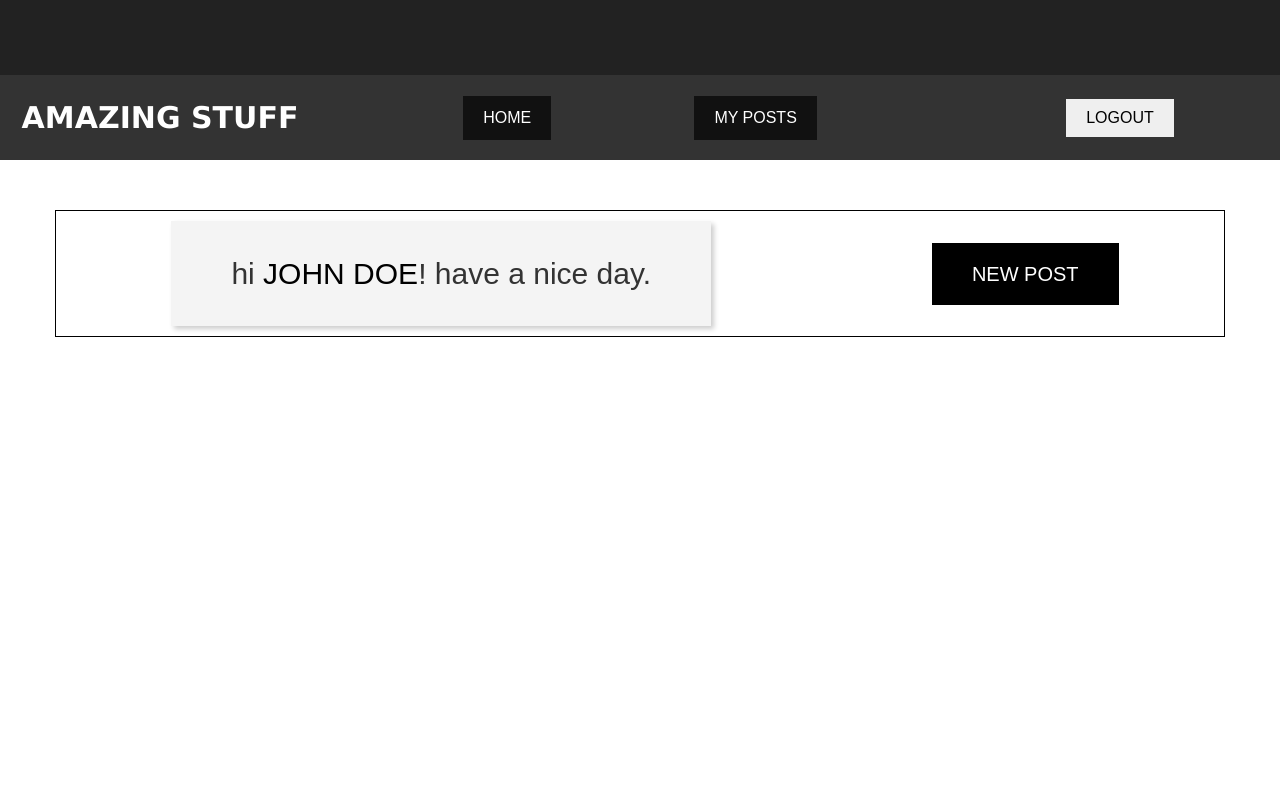
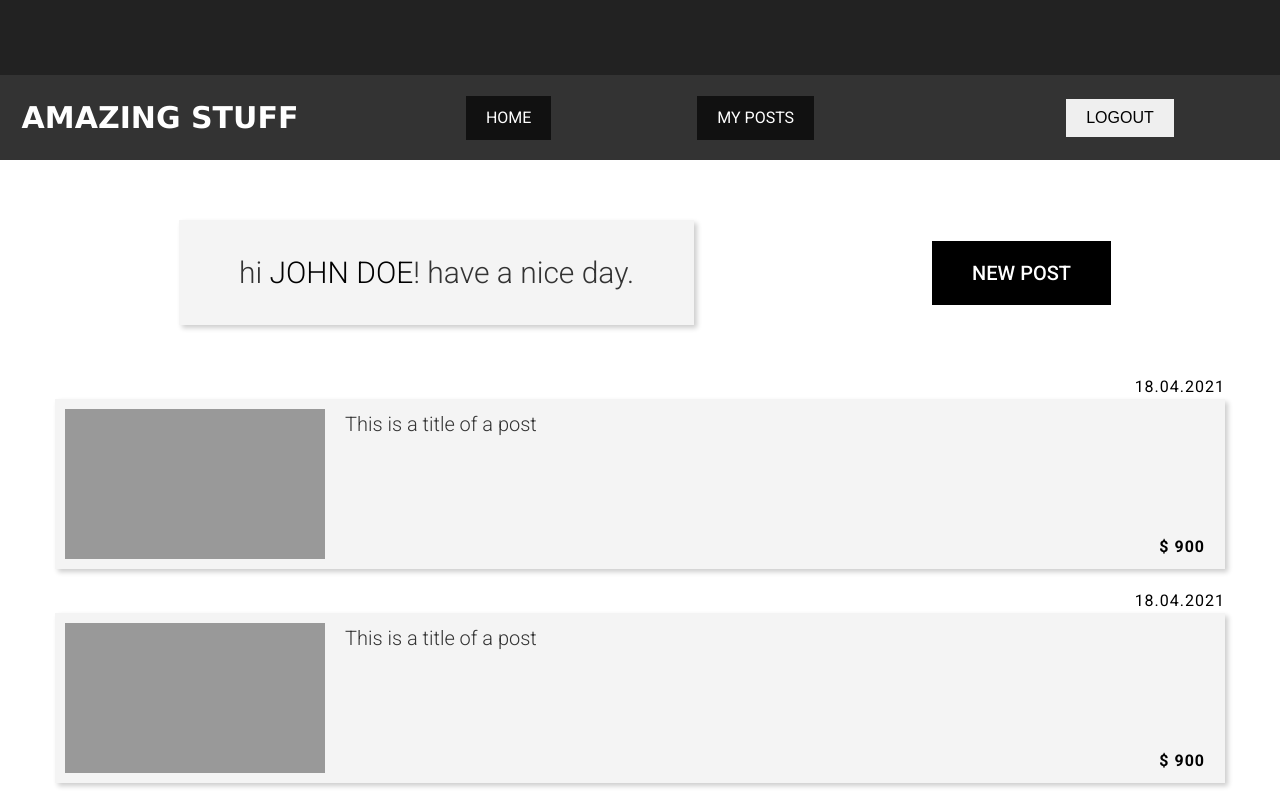
Before and after one commit to kherma/school-23-backend-workshop, a React (Create React App) app: page / in a window 1280 px wide. Both pictures are taken after a click on the button "LOGIN". Built offline with nearby package versions, Linux system fonts and the light colour scheme.

Commit message:
Add PostsList layout

```diff
--- a/public/index.html
+++ b/public/index.html
@@ -4,6 +4,11 @@
     <meta charset="utf-8" />
     <meta name="viewport" content="width=device-width, initial-scale=1" />
     <title>BackEnd Workshop</title>
+    <link rel="preconnect" href="https://fonts.gstatic.com" />
+    <link
+      href="https://fonts.googleapis.com/css2?family=Roboto:wght@300;400;500;700&display=swap"
+      rel="stylesheet"
+    />
   </head>
   <body>
     <div id="root"></div>
--- /dev/null
+++ b/src/components/common/PostsListItem/PostsListItem.js
@@ -0,0 +1,51 @@
+import React from 'react';
+import PropTypes from 'prop-types';
+import styles from './PostsListItem.module.scss';
+import clsx from 'clsx';
+import { Link } from 'react-router-dom';
+
+// import { connect } from 'react-redux';
+// import { reduxSelctor, reduxActionCreator } from '../../redux/store';
+
+const Component = ({ className }) => {
+  return (
+    <div className={clsx(className, styles.root)}>
+      <p className={styles.date}>18.04.2021</p>
+      <div className={styles.dataContainer}>
+        <div className={styles.imgContainer}>
+          <Link exact to="/post/1">
+            <span className={styles.img}></span>
+          </Link>
+        </div>
+        <div className={styles.infoContainer}>
+          <Link exact to="/post/1">
+            <h6 className={styles.title}>This is a title of a post</h6>
+          </Link>
+          <p className={styles.price}>
+            <strong>$ 900</strong>
+          </p>
+        </div>
+      </div>
+    </div>
+  );
+};
+
+Component.propTypes = {
+  className: PropTypes.string,
+};
+
+// const mapStateToProps = (state) => {
+//   someProps: reduxSelctor(state);
+// };
+
+// const mapDispatchToProps = (dispatch) => {
+//   someAction: (arg) => dispatch(reduxActionCreator(arg));
+// };
+
+// const Container = connect(mapStateToProps, mapDispatchToProps)(Component);
+
+export {
+  Component as PostsListItem,
+  // Container as PostsListItem,
+  Component as PostsListItemComponent,
+};
--- /dev/null
+++ b/src/components/common/PostsListItem/PostsListItem.module.scss
@@ -0,0 +1,41 @@
+@import '../../../styles/settings.scss';
+
+.root {
+  margin: 2rem 0;
+
+  & .date {
+    text-align: right;
+  }
+
+  & .dataContainer {
+    display: grid;
+    grid-template-columns: auto 1fr;
+    background-color: $grey-light-1;
+    box-shadow: $bs-medium;
+
+    & .imgContainer {
+      padding: 1rem;
+
+      & .img {
+        background-color: $grey;
+        display: block;
+        width: 26rem;
+        height: 15rem;
+      }
+    }
+    & .infoContainer {
+      padding: 1rem;
+      display: flex;
+      flex-direction: column;
+      justify-content: space-between;
+
+      & .title {
+        color: $grey-dark-3;
+      }
+      & .price {
+        text-align: right;
+        margin-right: 1rem;
+      }
+    }
+  }
+}
--- a/src/components/common/WelcomeBox/WelcomeBox.module.scss
+++ b/src/components/common/WelcomeBox/WelcomeBox.module.scss
@@ -4,7 +4,7 @@
   margin: 1rem;
   padding: 3rem 6rem;
   background-color: $grey-light-1;
-  box-shadow: 0.3rem 0.3rem 0.5rem rgba($dark, 0.2);
+  box-shadow: $bs-medium;
 
   & h5 {
     text-transform: lowercase;
--- a/src/components/layouts/MainLayout/MainLayout.module.scss
+++ b/src/components/layouts/MainLayout/MainLayout.module.scss
@@ -14,7 +14,6 @@
 }
 
 .pageBody {
-  border: 1px solid black;
   margin: 5rem auto 0 auto;
   max-width: 117rem;
 }
--- a/src/components/layouts/Navbar/Navbar.js
+++ b/src/components/layouts/Navbar/Navbar.js
@@ -15,13 +15,13 @@ const Component = ({ className, children, isLogged }) => {
           <h1>Amazing Stuff</h1>
         </span>
       </div>
-      <div className={styles.navButtonsContainer}>
+      <div className={styles.navLinksContainer}>
         {isLogged && (
           <>
-            <NavLink exact to="/" className={styles.btnNavbar}>
+            <NavLink exact to="/" className={styles.navLink}>
               Home
             </NavLink>
-            <NavLink exact to="/" className={styles.btnNavbar}>
+            <NavLink exact to="/" className={styles.navLink}>
               My posts
             </NavLink>
           </>
--- a/src/components/layouts/Navbar/Navbar.module.scss
+++ b/src/components/layouts/Navbar/Navbar.module.scss
@@ -17,13 +17,13 @@
 
 .loginBtnContainer,
 .logoContainer,
-.navButtonsContainer {
+.navLinksContainer {
   display: flex;
   justify-content: space-evenly;
   align-items: center;
 }
 
-.btnNavbar {
+.navLink {
   padding: 1rem 2rem;
   text-transform: uppercase;
   background-color: $grey-dark-1;
--- /dev/null
+++ b/src/components/layouts/PostsList/PostsList.js
@@ -0,0 +1,39 @@
+import React from 'react';
+import PropTypes from 'prop-types';
+import styles from './PostsList.module.scss';
+import clsx from 'clsx';
+import { PostsListItem } from '../../common/PostsListItem/PostsListItem';
+
+// import { connect } from 'react-redux';
+// import { reduxSelctor, reduxActionCreator } from '../../redux/store';
+
+const Component = ({ className, children }) => {
+  return (
+    <div className={clsx(className, styles.root)}>
+      {[...Array(10)].map((_, index) => (
+        <PostsListItem key={index} />
+      ))}
+    </div>
+  );
+};
+
+Component.propTypes = {
+  className: PropTypes.string,
+  children: PropTypes.node,
+};
+
+// const mapStateToProps = (state) => {
+//   someProps: reduxSelctor(state);
+// };
+
+// const mapDispatchToProps = (dispatch) => {
+//   someAction: (arg) => dispatch(reduxActionCreator(arg));
+// };
+
+// const Container = connect(mapStateToProps, mapDispatchToProps)(Component);
+
+export {
+  Component as PostsList,
+  // Container as PostsList,
+  Component as PostsListComponent,
+};
--- /dev/null
+++ b/src/components/layouts/PostsList/PostsList.module.scss
@@ -0,0 +1,4 @@
+@import '../../../styles/settings.scss';
+
+// .root {
+// }
--- a/src/components/views/Homepage/Homepage.js
+++ b/src/components/views/Homepage/Homepage.js
@@ -5,6 +5,7 @@ import clsx from 'clsx';
 
 import { WelcomeBox } from '../../common/WelcomeBox/WelcomeBox';
 import { CallToActionBox } from '../../common/CallToActionBox/CallToActionBox';
+import { PostsList } from '../../layouts/PostsList/PostsList';
 
 import { connect } from 'react-redux';
 import { getIsLogged } from '../../../redux/userRedux';
@@ -13,12 +14,14 @@ const Component = ({ className, isLogged }) => {
   return (
     <div className={clsx(className, styles.root)}>
       {isLogged && (
-        <section className={styles.headerSection}>
-          <WelcomeBox />
-          <CallToActionBox text={'new post'} linkTo={'/post/add'} />
-        </section>
+        <>
+          <section className={styles.headerSection}>
+            <WelcomeBox />
+            <CallToActionBox text={'new post'} linkTo={'/post/add'} />
+          </section>
+        </>
       )}
-      <section className={styles.posts}></section>
+      <PostsList />
     </div>
   );
 };
--- a/src/components/views/Homepage/Homepage.module.scss
+++ b/src/components/views/Homepage/Homepage.module.scss
@@ -7,4 +7,5 @@
   display: flex;
   justify-content: space-around;
   align-items: center;
+  margin-bottom: 4rem;
 }
--- a/src/styles/settings.scss
+++ b/src/styles/settings.scss
@@ -9,8 +9,11 @@ $light: #fff;
 
 // Fonts
 $font-logo: 'Verdana';
-$font-main: Arial, Helvetica, sans-serif;
+$font-main: 'Roboto', sans-serif;
 $font-light: 300;
 $font-regular: 400;
 $font-medium: 500;
 $font-bold: 700;
+
+// Utils
+$bs-medium: 0.3rem 0.3rem 0.5rem rgba($dark, 0.2);
```
Also changed, not shown: 2 other files (tests, documents, lock files or other folders).
